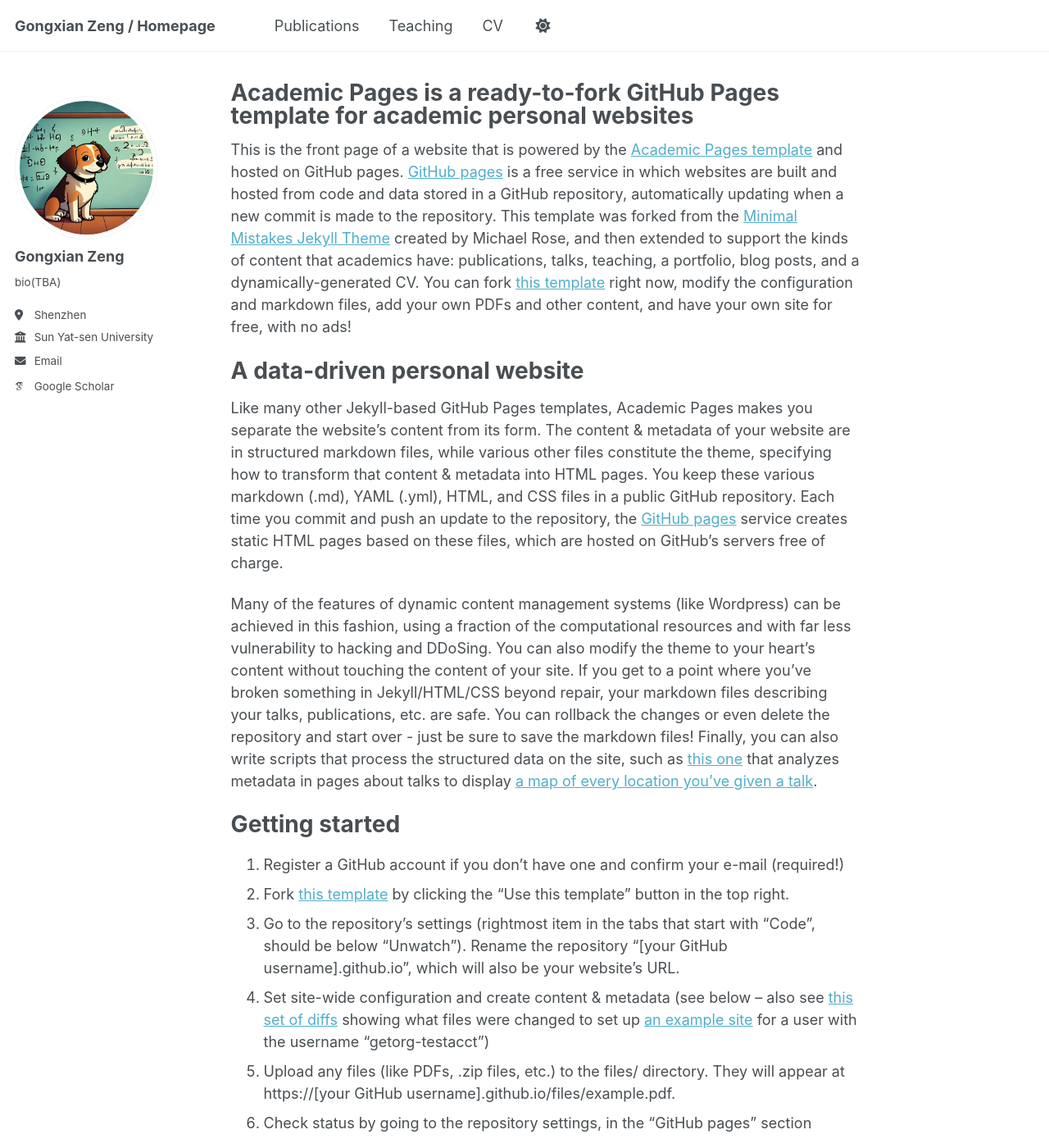
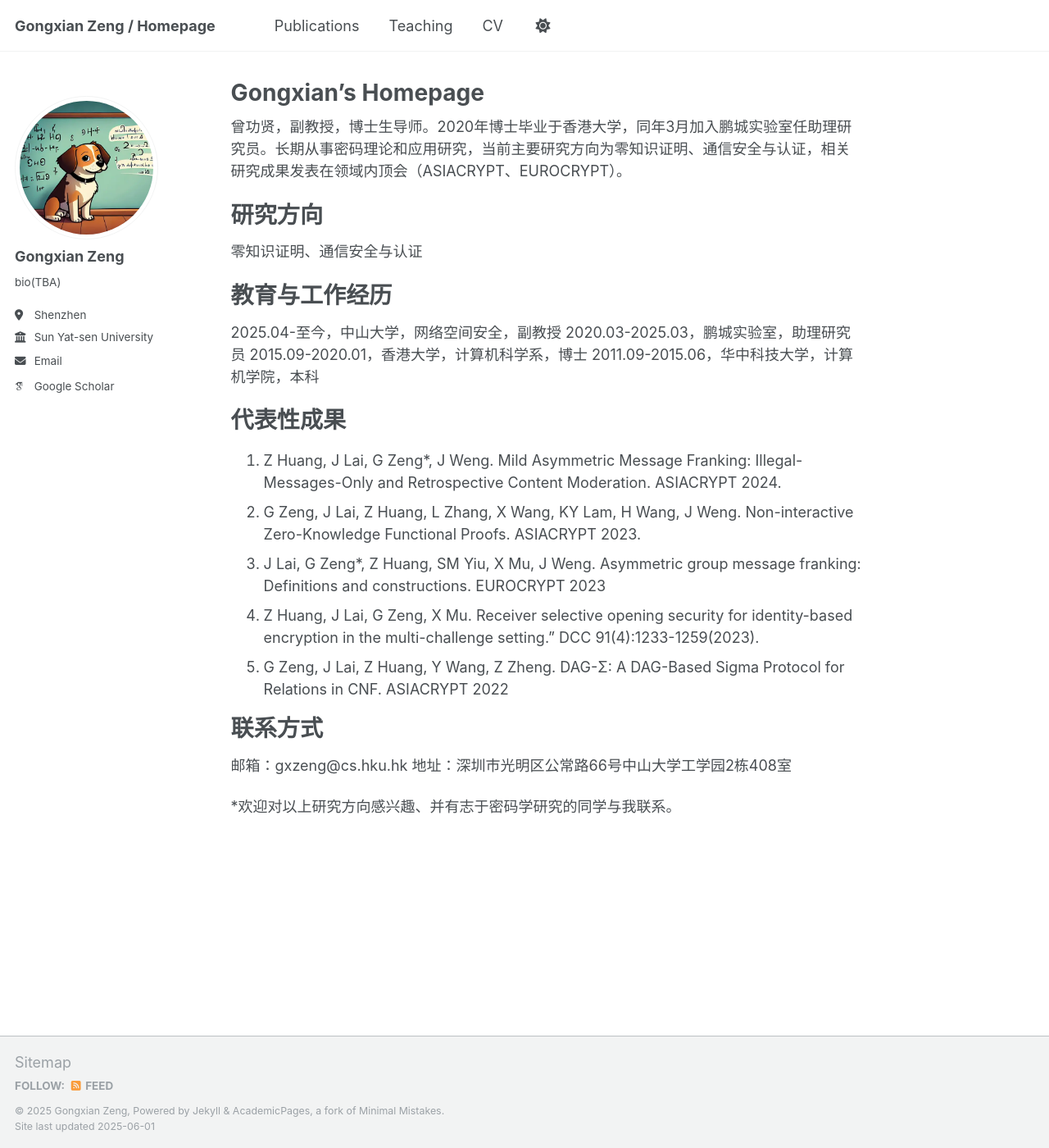
Before and after one commit to naxizgx/naxizgx.github.io, a Jekyll site: the page built from _pages/about.md, in a window 1280 px wide and 1400 px high. Shown: the whole window at 82% size. Built offline with Jekyll 4.4.1, drawn with Linux system fonts in a browser that asks for light colours; some web fonts are replaced; some of the changed text lies outside the part shown.

Commit message:
Update about.md

```diff
--- a/_pages/about.md
+++ b/_pages/about.md
@@ -1,49 +1,36 @@
 ---
 permalink: /
-title: "Academic Pages is a ready-to-fork GitHub Pages template for academic personal websites"
+title: "Gongxian's Homepage"
 author_profile: true
 redirect_from:
   - /about/
   - /about.html
 ---
 
-This is the front page of a website that is powered by the [Academic Pages template](https://github.com/academicpages/academicpages.github.io) and hosted on GitHub pages. [GitHub pages](https://pages.github.com) is a free service in which websites are built and hosted from code and data stored in a GitHub repository, automatically updating when a new commit is made to the repository. This template was forked from the [Minimal Mistakes Jekyll Theme](https://mmistakes.github.io/minimal-mistakes/) created by Michael Rose, and then extended to support the kinds of content that academics have: publications, talks, teaching, a portfolio, blog posts, and a dynamically-generated CV. You can fork [this template](https://github.com/academicpages/academicpages.github.io) right now, modify the configuration and markdown files, add your own PDFs and other content, and have your own site for free, with no ads!
+曾功贤，副教授，博士生导师。2020年博士毕业于香港大学，同年3月加入鹏城实验室任助理研究员。长期从事密码理论和应用研究，当前主要研究方向为零知识证明、通信安全与认证，相关研究成果发表在领域内顶会（ASIACRYPT、EUROCRYPT）。
 
-A data-driven personal website
-======
-Like many other Jekyll-based GitHub Pages templates, Academic Pages makes you separate the website's content from its form. The content & metadata of your website are in structured markdown files, while various other files constitute the theme, specifying how to transform that content & metadata into HTML pages. You keep these various markdown (.md), YAML (.yml), HTML, and CSS files in a public GitHub repository. Each time you commit and push an update to the repository, the [GitHub pages](https://pages.github.com/) service creates static HTML pages based on these files, which are hosted on GitHub's servers free of charge.
+# 研究方向
 
-Many of the features of dynamic content management systems (like Wordpress) can be achieved in this fashion, using a fraction of the computational resources and with far less vulnerability to hacking and DDoSing. You can also modify the theme to your heart's content without touching the content of your site. If you get to a point where you've broken something in Jekyll/HTML/CSS beyond repair, your markdown files describing your talks, publications, etc. are safe. You can rollback the changes or even delete the repository and start over - just be sure to save the markdown files! Finally, you can also write scripts that process the structured data on the site, such as [this one](https://github.com/academicpages/academicpages.github.io/blob/master/talkmap.ipynb) that analyzes metadata in pages about talks to display [a map of every location you've given a talk](https://academicpages.github.io/talkmap.html).
+零知识证明、通信安全与认证
 
-Getting started
-======
-1. Register a GitHub account if you don't have one and confirm your e-mail (required!)
-1. Fork [this template](https://github.com/academicpages/academicpages.github.io) by clicking the "Use this template" button in the top right.
-1. Go to the repository's settings (rightmost item in the tabs that start with "Code", should be below "Unwatch"). Rename the repository "[your GitHub username].github.io", which will also be your website's URL.
-1. Set site-wide configuration and create content & metadata (see below -- also see [this set of diffs](http://archive.is/3TPas) showing what files were changed to set up [an example site](https://getorg-testacct.github.io) for a user with the username "getorg-testacct")
-1. Upload any files (like PDFs, .zip files, etc.) to the files/ directory. They will appear at https://[your GitHub username].github.io/files/example.pdf.
-1. Check status by going to the repository settings, in the "GitHub pages" section
+# 教育与工作经历
 
-Site-wide configuration
-------
-The main configuration file for the site is in the base directory in [_config.yml](https://github.com/academicpages/academicpages.github.io/blob/master/_config.yml), which defines the content in the sidebars and other site-wide features. You will need to replace the default variables with ones about yourself and your site's github repository. The configuration file for the top menu is in [_data/navigation.yml](https://github.com/academicpages/academicpages.github.io/blob/master/_data/navigation.yml). For example, if you don't have a portfolio or blog posts, you can remove those items from that navigation.yml file to remove them from the header.
+2025.04-至今，中山大学，网络空间安全，副教授
+2020.03-2025.03，鹏城实验室，助理研究员
+2015.09-2020.01，香港大学，计算机科学系，博士
+2011.09-2015.06，华中科技大学，计算机学院，本科
 
-Create content & metadata
-------
-For site content, there is one markdown file for each type of content, which are stored in directories like _publications, _talks, _posts, _teaching, or _pages. For example, each talk is a markdown file in the [_talks directory](https://github.com/academicpages/academicpages.github.io/tree/master/_talks). At the top of each markdown file is structured data in YAML about the talk, which the theme will parse to do lots of cool stuff. The same structured data about a talk is used to generate the list of talks on the [Talks page](https://academicpages.github.io/talks), each [individual page](https://academicpages.github.io/talks/2012-03-01-talk-1) for specific talks, the talks section for the [CV page](https://academicpages.github.io/cv), and the [map of places you've given a talk](https://academicpages.github.io/talkmap.html) (if you run this [python file](https://github.com/academicpages/academicpages.github.io/blob/master/talkmap.py) or [Jupyter notebook](https://github.com/academicpages/academicpages.github.io/blob/master/talkmap.ipynb), which creates the HTML for the map based on the contents of the _talks directory).
+# 代表性成果
 
-**Markdown generator**
+1.	Z Huang, J Lai, G Zeng*, J Weng. Mild Asymmetric Message Franking: Illegal-Messages-Only and Retrospective Content Moderation. ASIACRYPT 2024.
+2.	G Zeng, J Lai, Z Huang, L Zhang, X Wang, KY Lam, H Wang, J Weng. Non-interactive Zero-Knowledge Functional Proofs. ASIACRYPT 2023.
+3.	J Lai, G Zeng*, Z Huang, SM Yiu, X Mu, J Weng. Asymmetric group message franking: Definitions and constructions. EUROCRYPT 2023
+4.	Z Huang, J Lai, G Zeng, X Mu. Receiver selective opening security for identity-based encryption in the multi-challenge setting.” DCC 91(4):1233-1259(2023).
+5.	G Zeng, J Lai, Z Huang, Y Wang, Z Zheng. DAG-Σ: A DAG-Based Sigma Protocol for Relations in CNF. ASIACRYPT 2022
 
-The repository includes [a set of Jupyter notebooks](https://github.com/academicpages/academicpages.github.io/tree/master/markdown_generator
-) that converts a CSV containing structured data about talks or presentations into individual markdown files that will be properly formatted for the Academic Pages template. The sample CSVs in that directory are the ones I used to create my own personal website at stuartgeiger.com. My usual workflow is that I keep a spreadsheet of my publications and talks, then run the code in these notebooks to generate the markdown files, then commit and push them to the GitHub repository.
+# 联系方式
 
-How to edit your site's GitHub repository
-------
-Many people use a git client to create files on their local computer and then push them to GitHub's servers. If you are not familiar with git, you can directly edit these configuration and markdown files directly in the github.com interface. Navigate to a file (like [this one](https://github.com/academicpages/academicpages.github.io/blob/master/_talks/2012-03-01-talk-1.md) and click the pencil icon in the top right of the content preview (to the right of the "Raw | Blame | History" buttons). You can delete a file by clicking the trashcan icon to the right of the pencil icon. You can also create new files or upload files by navigating to a directory and clicking the "Create new file" or "Upload files" buttons.
+邮箱：gxzeng@cs.hku.hk
+地址：深圳市光明区公常路66号中山大学工学园2栋408室
 
-Example: editing a markdown file for a talk
-![Editing a markdown file for a talk](/images/editing-talk.png)
-
-For more info
-------
-More info about configuring Academic Pages can be found in [the guide](https://academicpages.github.io/markdown/), the [growing wiki](https://github.com/academicpages/academicpages.github.io/wiki), and you can always [ask a question on GitHub](https://github.com/academicpages/academicpages.github.io/discussions). The [guides for the Minimal Mistakes theme](https://mmistakes.github.io/minimal-mistakes/docs/configuration/) (which this theme was forked from) might also be helpful.
+*欢迎对以上研究方向感兴趣、并有志于密码学研究的同学与我联系。
```
